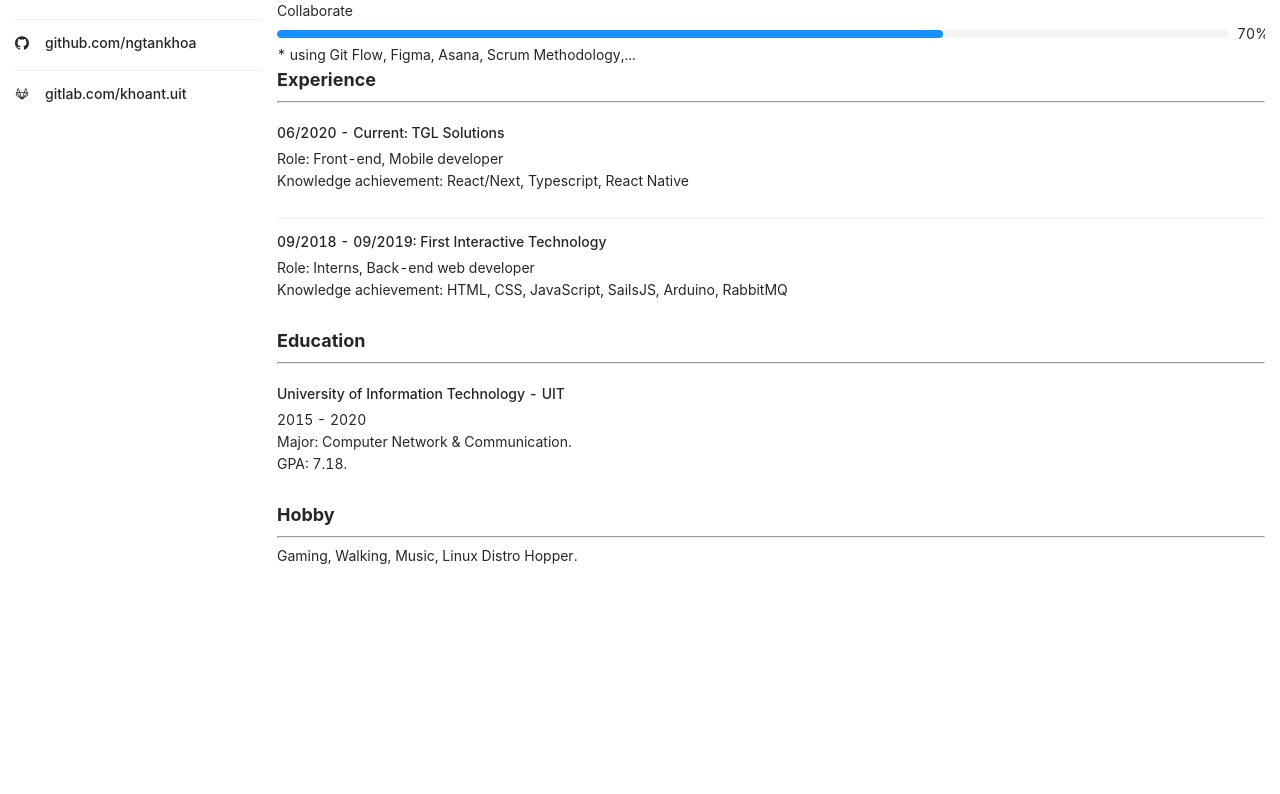
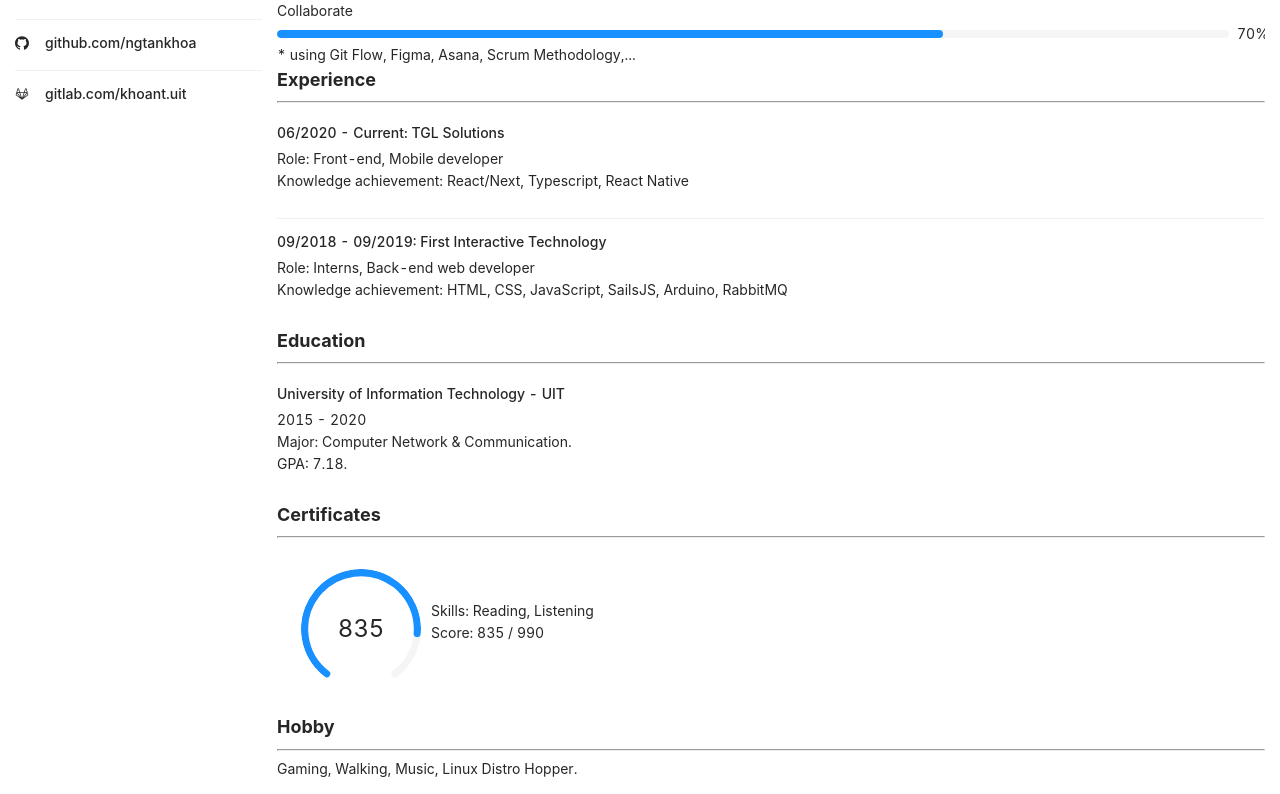
Before and after one commit to ngtankhoa/next-cv, a Next.js app: page / in a window 1280 px wide. Shown: the part 440-1234 px from the top of the page. Before the commit the page ends 1021 px from the top, so only its background shows below. Built offline with nearby package versions, Linux system fonts and the light colour scheme.

Commit message:
add certificate

```diff
--- /dev/null
+++ b/containers/certificates/certificates.tsx
@@ -0,0 +1,48 @@
+import { TitleSession, InformationContainer } from 'components';
+import { List, Typography, Progress, Card } from 'antd';
+
+const { Item } = List;
+const { Meta } = Item;
+export function Certificates() {
+    return (
+        <InformationContainer>
+            <TitleSession>Certificates</TitleSession>
+            <Card
+                hoverable
+                bodyStyle={{
+                    display: 'flex',
+                    alignItems: 'center',
+                }}
+                bordered={false}
+            >
+                <Progress
+                    percent={(835 / 990) * 100}
+                    format={() => '835'}
+                    type='dashboard'
+                />
+                <Typography.Paragraph style={{ marginLeft: 10 }}>
+                    Skills: Reading, Listening <br />
+                    Score: 835 / 990
+                </Typography.Paragraph>
+            </Card>
+            {/* <List>
+                <Meta
+                    avatar={
+                        <Progress
+                            percent={(835 / 990) * 100}
+                            format={() => '835'}
+                            type='dashboard'
+                        />
+                    }
+                    title='TOEIC'
+                    description={
+                        <Typography.Paragraph>
+                            Skills: Reading, Listening <br />
+                            Score: 835 / 990
+                        </Typography.Paragraph>
+                    }
+                />
+            </List> */}
+        </InformationContainer>
+    );
+}
--- a/containers/index.ts
+++ b/containers/index.ts
@@ -3,3 +3,4 @@ export * from 'containers/experience/experience';
 export * from 'containers/hobby/hobby';
 export * from 'containers/skills/skills';
 export * from 'containers/summary/summary';
+export * from 'containers/certificates/certificates';
--- a/pages/index.tsx
+++ b/pages/index.tsx
@@ -1,5 +1,12 @@
 import Head from 'next/head';
-import { Summary, Hobby, Skills, Education, Experience } from 'containers';
+import {
+    Summary,
+    Hobby,
+    Skills,
+    Education,
+    Experience,
+    Certificates,
+} from 'containers';
 import { Main, Sidebar, Content, SidebarItem } from 'styles/pages.styled';
 import { Typography, List } from 'antd';
 import {
@@ -84,6 +91,7 @@ export default function Home() {
                     <Skills />
                     <Experience />
                     <Education />
+                    <Certificates />
                     <Hobby />
                 </Content>
             </Main>
```
